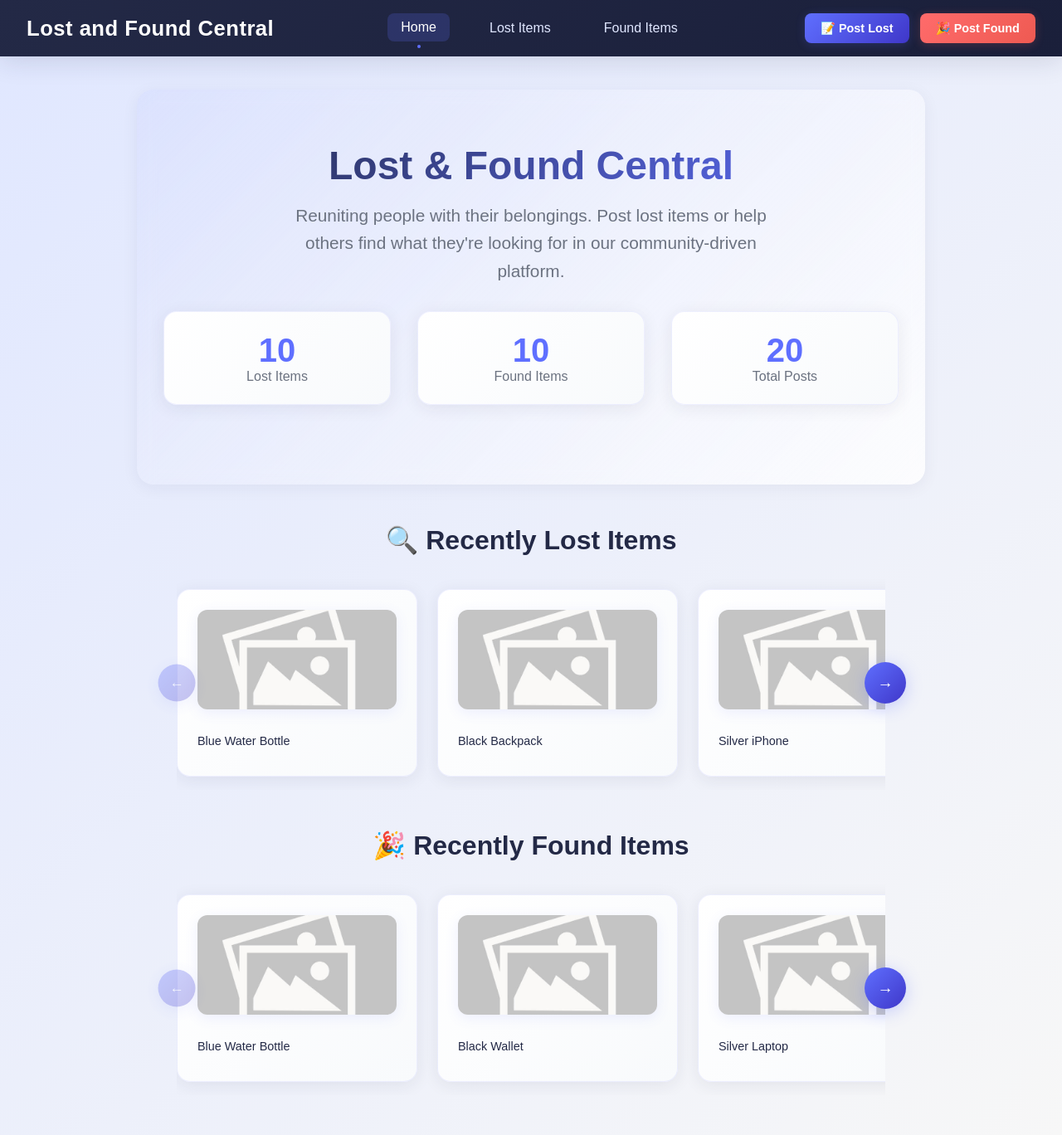
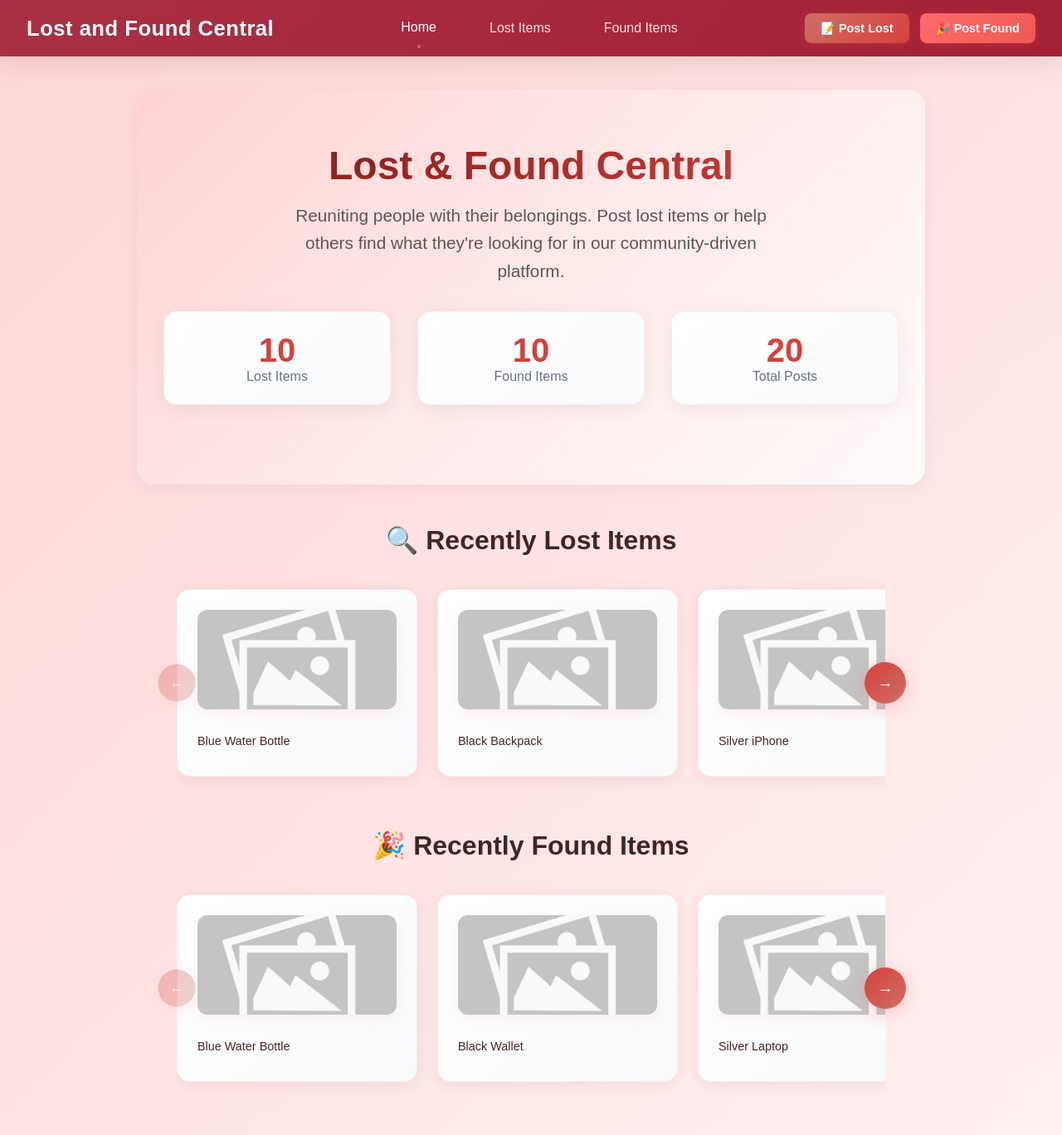
Before and after one commit to MostafaElshenawy1/lost-and-found-central, a PHP site: page /pages/home.php in a window 1280 px wide. Shown: the whole page at 83% size. Run offline with PHP 8.4, Linux system fonts and the light colour scheme.

Commit message:
Blue -> SCU red

```diff
--- a/assets/css/global.css
+++ b/assets/css/global.css
@@ -1,8 +1,24 @@
+:root{
+  --nav-color1: #a93044;
+  --nav-color2: #a32035;
+  --nav-brand-hover: #ffb600;
+  --nav-link-hover: 130,5,41;
+  --body-text: #292121;
+  --btn-color1: #d7403b;
+  --btn-color2: #cd6f65;
+  --header-color: #751a17;
+  --hero-text: #625353;
+  --background-page: 255, 95, 95;
+  --norm-text: #242424;
+  --link: #b30738;
+  --link-hover: #690421;
+}
+
 body {
   font-family: 'Poppins', Arial, sans-serif;
   margin: 0;
-  background: linear-gradient(135deg, #e0e7ff 0%, #f7f7f7 100%);
-  color: #232946;
+  background: linear-gradient(135deg, #ffd6d6 0%, #fff0f0 100%);
+  color: var(--body-text);
 }
 
 header {
@@ -18,14 +34,14 @@
 }
 
 .view-all-btn {
-  background: linear-gradient(90deg, #5f6fff 0%, #3f37c9 100%);
+  background: linear-gradient(90deg, #882d3c 0%, #751727 100%);
   color: #fff;
   padding: 0.6rem 1.5rem;
   border-radius: 999px;
   text-decoration: none;
   font-weight: 600;
   font-size: 1rem;
-  box-shadow: 0 2px 8px rgba(95, 111, 255, 0.1);
+  box-shadow: 0 2px 8px rgba(255, 95, 95, 0.1);
   border: none;
   transition: background 0.2s, transform 0.2s, box-shadow 0.2s;
   display: inline-block;
@@ -33,9 +49,9 @@
 
 .view-all-btn:hover,
 .view-all-btn:focus {
-  background: linear-gradient(90deg, #3f37c9 0%, #5f6fff 100%);
+  background: linear-gradient(90deg, #751727 0%, #882d3c 100%);
   transform: translateY(-2px) scale(1.04);
-  box-shadow: 0 4px 16px rgba(95, 111, 255, 0.18);
+  box-shadow: 0 4px 16px rgba(255, 103, 95, 0.18);
 }
 
 @media (max-width: 700px) {
@@ -49,9 +65,9 @@
   display: flex;
   justify-content: space-between;
   align-items: center;
-  background: linear-gradient(135deg, #232946 0%, #1a1f3a 100%);
+  background: linear-gradient(135deg, var(--nav-color1) 0%, var(--nav-color2) 100%);
   padding: 1rem 2rem;
-  box-shadow: 0 4px 32px rgba(35, 41, 70, 0.15);
+  box-shadow: 0 4px 32px rgba(70, 43, 35, 0.15);
   position: sticky;
   top: 0;
   z-index: 20;
@@ -68,7 +84,8 @@
 }
 
 .navbar-brand:hover {
-  color: #5f6fff;
+  /*color: #5f6fff;*/
+  color: var(--nav-brand-hover);
 }
 
 .navbar-center {
@@ -78,7 +95,7 @@
 }
 
 .nav-link {
-  color: #e0e7ff;
+  color: #ffe0e0;
   text-decoration: none;
   font-weight: 500;
   font-size: 1rem;
@@ -91,7 +108,7 @@
 .nav-link:hover,
 .nav-link.active {
   color: #fff;
-  background: rgba(95, 111, 255, 0.2);
+  background: var(--nav-link-hover);
   transform: translateY(-1px);
 }
 
@@ -103,7 +120,7 @@
   transform: translateX(-50%);
   width: 4px;
   height: 4px;
-  background: #5f6fff;
+  background: var(--btn-color2);
   border-radius: 50%;
 }
 
@@ -114,7 +131,7 @@
 }
 
 .nav-btn {
-  background: linear-gradient(135deg, #5f6fff 0%, #3f37c9 100%);
+  background: linear-gradient(135deg, var(--btn-color2) 0%, var(--btn-color1) 100%);
   color: #fff;
   border: none;
   border-radius: 8px;
@@ -123,7 +140,7 @@
   font-weight: 600;
   cursor: pointer;
   transition: all 0.3s ease;
-  box-shadow: 0 2px 12px rgba(95, 111, 255, 0.2);
+  box-shadow: 0 2px 12px rgba(255, 95, 95, 0.2);
   text-decoration: none;
   display: inline-flex;
   align-items: center;
@@ -132,9 +149,9 @@
 
 .nav-btn:hover,
 .nav-btn:focus {
-  background: linear-gradient(135deg, #3f37c9 0%, #5f6fff 100%);
+  background: linear-gradient(135deg, var(--btn-color1) 0%, var(--btn-color2) 100%);
   transform: translateY(-2px);
-  box-shadow: 0 4px 20px rgba(95, 111, 255, 0.3);
+  box-shadow: 0 4px 20px rgba(77, 5, 5, 0.3);
 }
 
 .nav-btn.primary {
--- a/assets/css/home.css
+++ b/assets/css/home.css
@@ -6,7 +6,7 @@
   padding: 4rem 2rem;
   background: linear-gradient(
     135deg,
-    rgba(95, 111, 255, 0.05) 0%,
+    rgba(var(--background-page), 0.05) 0%,
     rgba(255, 255, 255, 0.8) 100%
   );
   border-radius: 20px;
@@ -18,9 +18,9 @@
 .hero h1 {
   font-size: 3rem;
   font-weight: 700;
-  color: #232946;
+  color: #462323;
   margin: 0 0 1rem 0;
-  background: linear-gradient(135deg, #232946 0%, #5f6fff 100%);
+  background: linear-gradient(135deg, var(--header-color) 0%, var(--btn-color1) 100%);
   -webkit-background-clip: text;
   -webkit-text-fill-color: transparent;
   background-clip: text;
@@ -28,7 +28,7 @@
 
 .hero p {
   font-size: 1.3rem;
-  color: #6b7280;
+  color: var(--hero-text);
   margin: 0 0 2rem 0;
   max-width: 600px;
   margin-left: auto;
@@ -50,19 +50,19 @@
   background: linear-gradient(135deg, #ffffff 0%, #f8fafc 100%);
   border-radius: 16px;
   box-shadow: 0 4px 20px rgba(35, 41, 70, 0.08);
-  border: 1px solid rgba(95, 111, 255, 0.1);
+  border: 1px solid rgba(var(--background-page), 0.1);
   transition: transform 0.3s ease, box-shadow 0.3s ease;
 }
 
 .stat:hover {
   transform: translateY(-4px);
-  box-shadow: 0 8px 30px rgba(95, 111, 255, 0.15);
+  box-shadow: 0 8px 30px rgba(var(--background-page), 0.15);
 }
 
 .stat-number {
   font-size: 2.5rem;
   font-weight: 700;
-  color: #5f6fff;
+  color: var(--btn-color1);
   margin: 0;
   display: block;
 }
@@ -82,7 +82,7 @@
 .section h2 {
   font-size: 2rem;
   font-weight: 700;
-  color: #232946;
+  color: #462323;
   margin: 0 0 1.5rem 0;
   text-align: center;
 }
@@ -114,10 +114,11 @@
   padding: 1.5rem;
   background: linear-gradient(135deg, #ffffff 0%, #f8fafc 100%);
   border-radius: 16px;
-  box-shadow: 0 4px 20px rgba(35, 41, 70, 0.08);
+  box-shadow: 0 4px 20px rgba(70, 35, 35, 0.08);
   transition: all 0.3s ease;
   cursor: pointer;
-  border: 1px solid rgba(95, 111, 255, 0.1);
+  border: 1px solid rgba(var(--background-page), 0.1);
+  /*border: 1px solid rgba(95, 111, 255, 0.1);*/
   position: relative;
   overflow: hidden;
 }
@@ -129,15 +130,15 @@
   left: 0;
   right: 0;
   height: 3px;
-  background: linear-gradient(90deg, #5f6fff 0%, #3f37c9 100%);
+  background: linear-gradient(90deg, var(--btn-color1) 0%, var(--btn-color2) 100%);
   opacity: 0;
   transition: opacity 0.3s ease;
 }
 
 .slide:hover {
-  box-shadow: 0 12px 40px rgba(95, 111, 255, 0.15);
+  box-shadow: 0 12px 40px rgba(var(--background-page), 0.15);
   transform: translateY(-8px) scale(1.02);
-  border-color: rgba(95, 111, 255, 0.3);
+  border-color: rgba(var(--background-page), 0.3);
 }
 
 .slide:hover::before {
@@ -150,7 +151,7 @@
   object-fit: cover;
   border-radius: 12px;
   margin-bottom: 1rem;
-  box-shadow: 0 4px 16px rgba(95, 111, 255, 0.1);
+  box-shadow: 0 4px 16px rgba(var(--background-page), 0.1);
   transition: transform 0.3s ease;
 }
 
@@ -160,21 +161,21 @@
 
 .slide p {
   margin: 0.5rem 0;
-  color: #232946;
+  color: #462323;
   line-height: 1.4;
   font-size: 0.9rem;
 }
 
 .slide p strong {
   font-size: 1rem;
-  color: #232946;
+  color: #462323;
   font-weight: 700;
   display: block;
   margin-bottom: 0.5rem;
 }
 
 .slide p em {
-  color: #5f6fff;
+  color: var(--btn-color1);
   font-style: normal;
   font-weight: 600;
 }
@@ -186,7 +187,7 @@
   transform: translateY(-50%);
   width: 50px;
   height: 50px;
-  background: linear-gradient(135deg, #5f6fff 0%, #3f37c9 100%);
+  background: linear-gradient(135deg, var(--btn-color1) 0%, var(--btn-color2) 100%);
   border: none;
   border-radius: 50%;
   color: white;
@@ -194,7 +195,7 @@
   cursor: pointer;
   z-index: 10;
   transition: all 0.3s ease;
-  box-shadow: 0 4px 20px rgba(95, 111, 255, 0.3);
+  box-shadow: 0 4px 20px rgba(var(--background-page), 0.3);
   display: flex;
   align-items: center;
   justify-content: center;
@@ -202,7 +203,7 @@
 
 .slider-arrow:hover {
   transform: translateY(-50%) scale(1.1);
-  box-shadow: 0 6px 25px rgba(95, 111, 255, 0.4);
+  box-shadow: 0 6px 25px rgba(var(--background-page), 0.4);
 }
 
 .slider-arrow:active {
--- a/assets/css/modal.css
+++ b/assets/css/modal.css
@@ -6,7 +6,7 @@
   top: 0;
   width: 100vw;
   height: 100vh;
-  background: rgba(35, 41, 70, 0.25);
+  background: rgba(70, 35, 35, 0.25);
   justify-content: center;
   align-items: center;
 }
@@ -17,7 +17,7 @@
   background: white;
   border-radius: 16px;
   padding: 2.5rem 2rem 2rem 2rem;
-  box-shadow: 0 8px 40px rgba(35, 41, 70, 0.18);
+  box-shadow: 0 8px 40px rgba(70, 35, 35, 0.18);
   min-width: 320px;
   max-width: 95vw;
   width: 400px;
@@ -28,18 +28,18 @@
   top: 1.1rem;
   right: 1.3rem;
   font-size: 1.5rem;
-  color: #3f37c9;
+  color: #c93737;
   cursor: pointer;
   font-weight: bold;
   transition: color 0.2s;
 }
 .close:hover {
-  color: #232946;
+  color: #462323;
 }
 .modal-content h2 {
   margin: 0 0 0.7rem 0;
   font-size: 1.3rem;
-  color: #232946;
+  color: #462323;
 }
 .modal-content form {
   display: flex;
@@ -55,7 +55,7 @@
 .modal-content textarea {
   padding: 0.5rem 0.7rem;
   border-radius: 8px;
-  border: 1px solid #bfc6e0;
+  border: 1px solid #e0bfbf;
   font-size: 1rem;
   font-family: inherit;
   margin-top: 0.2rem;
@@ -67,7 +67,7 @@
   max-height: 180px;
 }
 .modal-content button[type='submit'] {
-  background: linear-gradient(90deg, #5f6fff 0%, #3f37c9 100%);
+  background: linear-gradient(90deg, var(--btn-color1) 0%, var(--btn-color2) 100%);
   color: #fff;
   border: none;
   border-radius: 999px;
@@ -78,7 +78,7 @@
   margin-top: 0.7rem;
   align-self: flex-end;
   transition: transform 0.2s;
-  box-shadow: 0 2px 8px rgba(95, 111, 255, 0.1);
+  box-shadow: 0 2px 8px rgba(var(--background-page), 0.1);
 }
 .modal-content button[type='submit']:hover {
   transform: translateY(-2px) scale(1.04);
```
Also changed, not shown: assets/css/LostFound.css (+4 -4 lines), assets/css/detail.css (+8 -8 lines).
